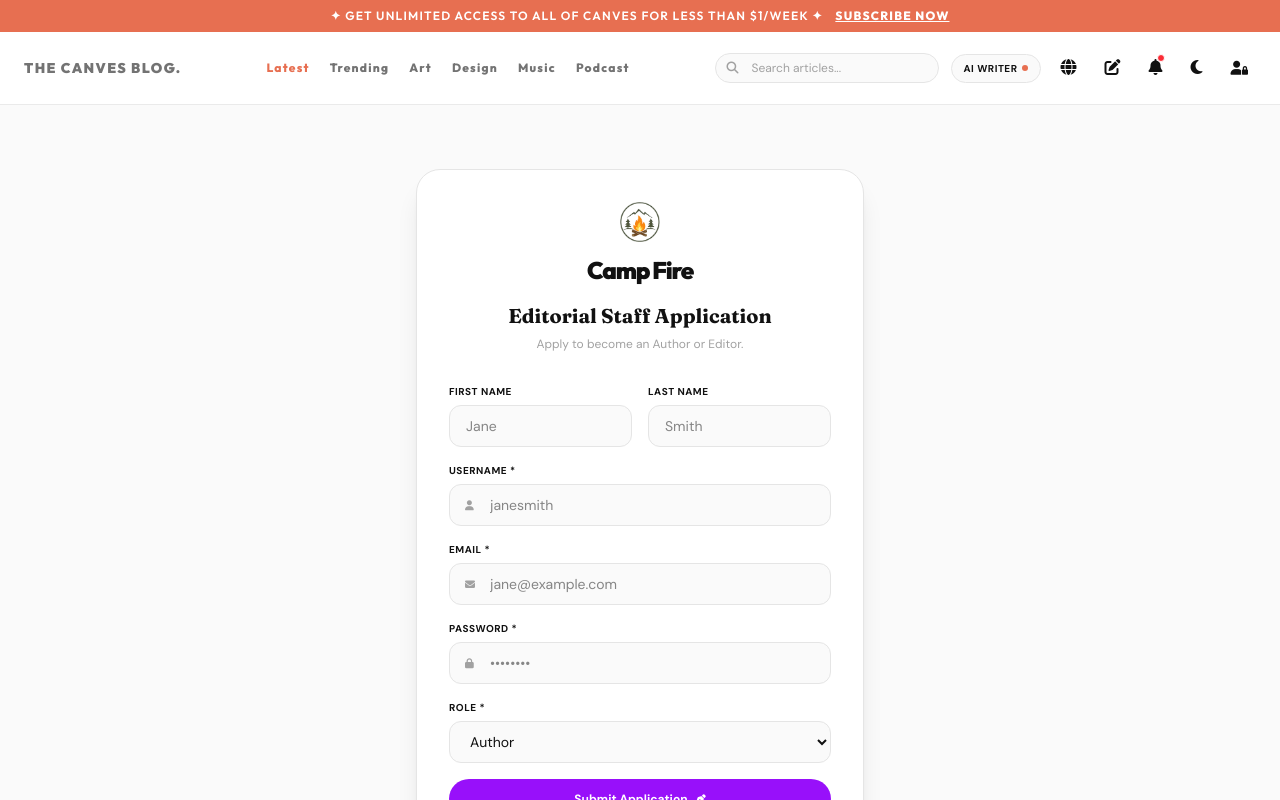
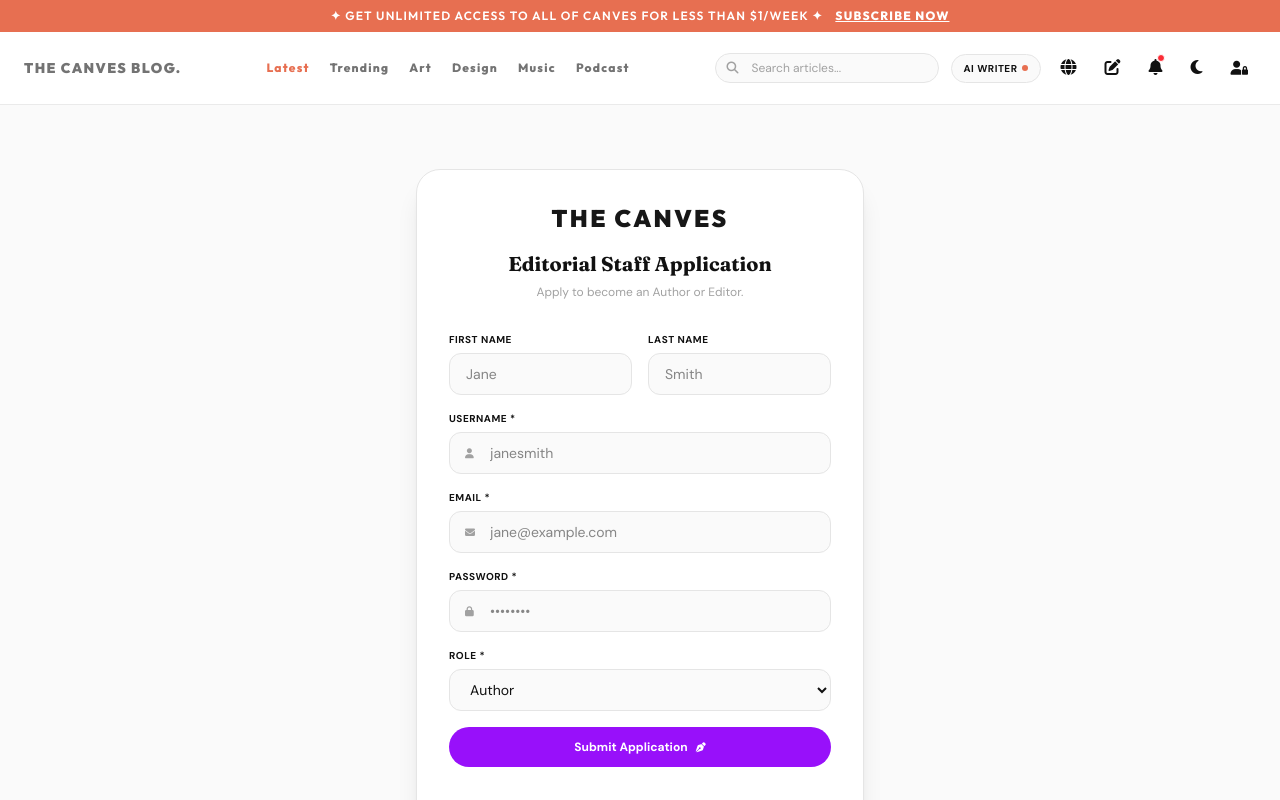
Before and after one commit to Deshan555/CampFire-Frontend, a React (Vite) app: page /admin/register in a window 1280 px wide. Shown: the top 800 px of the page. Built offline with nearby package versions, Linux system fonts and the light colour scheme; no server answers; what @videojs/react would draw is missing.

Commit message:
feat: expand API functionality with file uploads and AI rule management, and refactor Navbar UI with profile dropdown.

```diff
--- a/src/pages/AdminRegisterPage.tsx
+++ b/src/pages/AdminRegisterPage.tsx
@@ -1,8 +1,6 @@
 import React, { useState, useEffect } from "react";
 import { useNavigate, Link } from "react-router-dom";
 import { registerAdmin } from "../api";
-import logoDay from "../assets/logo_day.png";
-import logoNight from "../assets/logo_night.png";
 
 export const AdminRegisterPage: React.FC = () => {
   const navigate = useNavigate();
@@ -52,11 +50,9 @@ export const AdminRegisterPage: React.FC = () => {
 
         {/* Brand header */}
         <div className="text-center mb-8">
-          <Link to="/" className="inline-flex flex-col items-center gap-2 hover:opacity-90 transition-opacity">
-            <img src={logoDay} alt="Camp Fire Logo" className="h-10 w-auto block dark:hidden" />
-            <img src={logoNight} alt="Camp Fire Logo" className="h-10 w-auto hidden dark:block" />
-            <span className="text-2xl font-display font-black tracking-tighter text-neutral-905 dark:text-neutral-50 mt-1">
-              Camp Fire
+          <Link to="/" className="inline-flex flex-col items-center gap-1 hover:opacity-90 transition-opacity">
+            <span className="text-2xl font-display font-black tracking-widest text-neutral-900 dark:text-white uppercase select-none">
+              THE CANVES
             </span>
           </Link>
           <h2 className="font-serif text-xl font-bold mt-4 text-neutral-850 dark:text-neutral-50">
```
